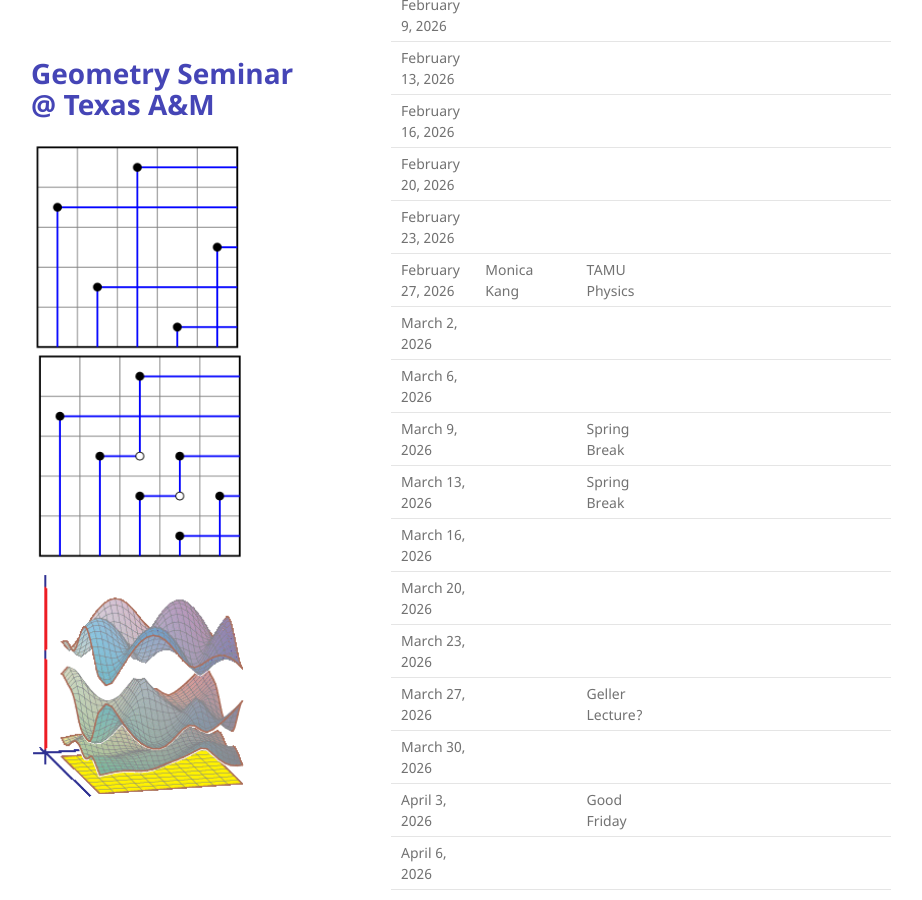
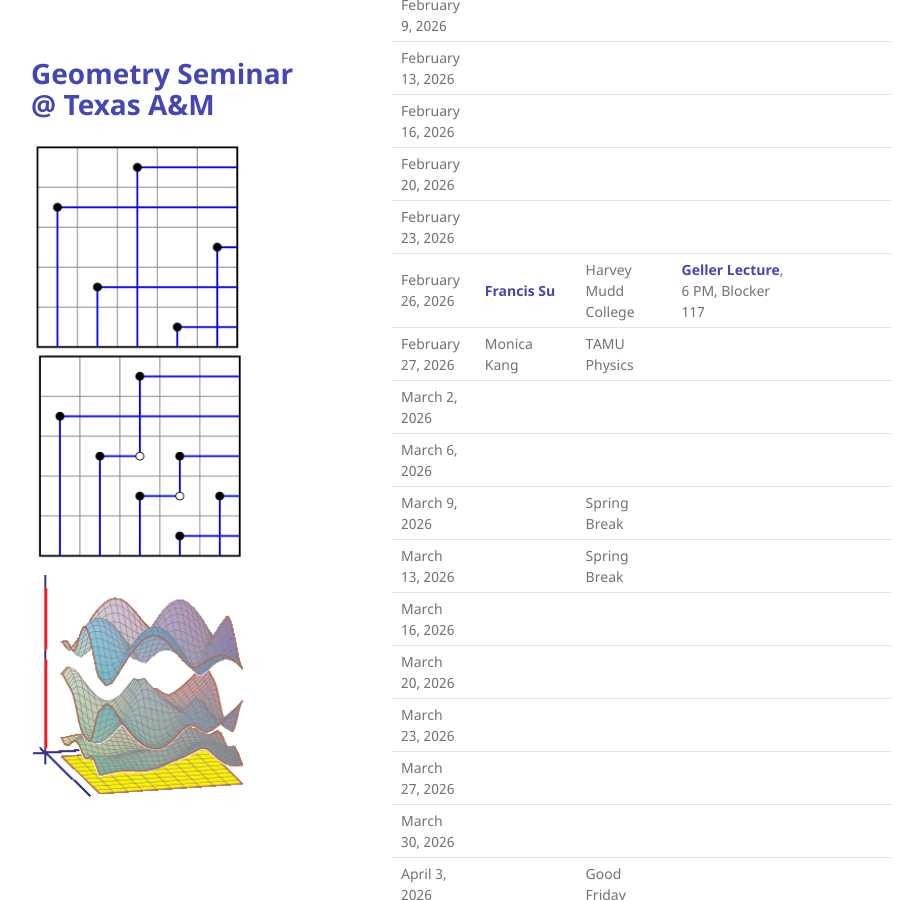
Before and after one commit to tamu-seminar/geometry, a Jekyll site: the page built from index.md, in a window 1280 px wide and 900 px high, scrolled down 773 px. Shown: the whole window, without its empty margins (179-1101 px from the left). Built offline with Jekyll 4.4.1, drawn with Linux system fonts in a browser that asks for light colours; part of the change alters nothing that is shown.

Commit message:
geller lecture

```diff
--- a/index.md
+++ b/index.md
@@ -36,6 +36,7 @@ The organizers are [Frank Sottile](https://franksottile.github.io/) and others.
 | February 16, 2026 | | | | |
 | February 20, 2026 | | | | |
 | February 23, 2026 | | | | |
+| February 26, 2026 | [Francis Su](https://www.francissu.com/) | Harvey Mudd College | [Geller Lecture](https://sites.google.com/tamu.edu/geller-lecture-2026/home), 6 PM, Blocker 117 | |
 | February 27, 2026 | Monica Kang| TAMU Physics| | |
 | March 2, 2026 | | | | |
 | March 6, 2026 | | | | |
@@ -44,7 +45,7 @@ The organizers are [Frank Sottile](https://franksottile.github.io/) and others.
 | March 16, 2026 | | | | |
 | March 20, 2026 | | | | |
 | March 23, 2026 | | | | |
-| March 27, 2026 | | Geller Lecture? | | |
+| March 27, 2026 | | | | |
 | March 30, 2026 | | | | |
 | April 3, 2026 | | Good Friday | | |
 | April 6, 2026 | | | | |
@@ -111,7 +112,7 @@ they  showed that  it  was  not 2-transitive,  but  was otherwise  giant
 <p>
 I will describe  this background and then give  some geometric arguments
 which  refine their  work on  hooks and  symmetric partitions,  and then
-[resent  some computational  evidence that  Harris's principle  holds in
+present  some computational  evidence that  Harris's principle  holds in
 that the monodromy is a large as possible.  This is based on joint work with Leonid Rybnikov (UdeM).
 </p>
 </div>
```
